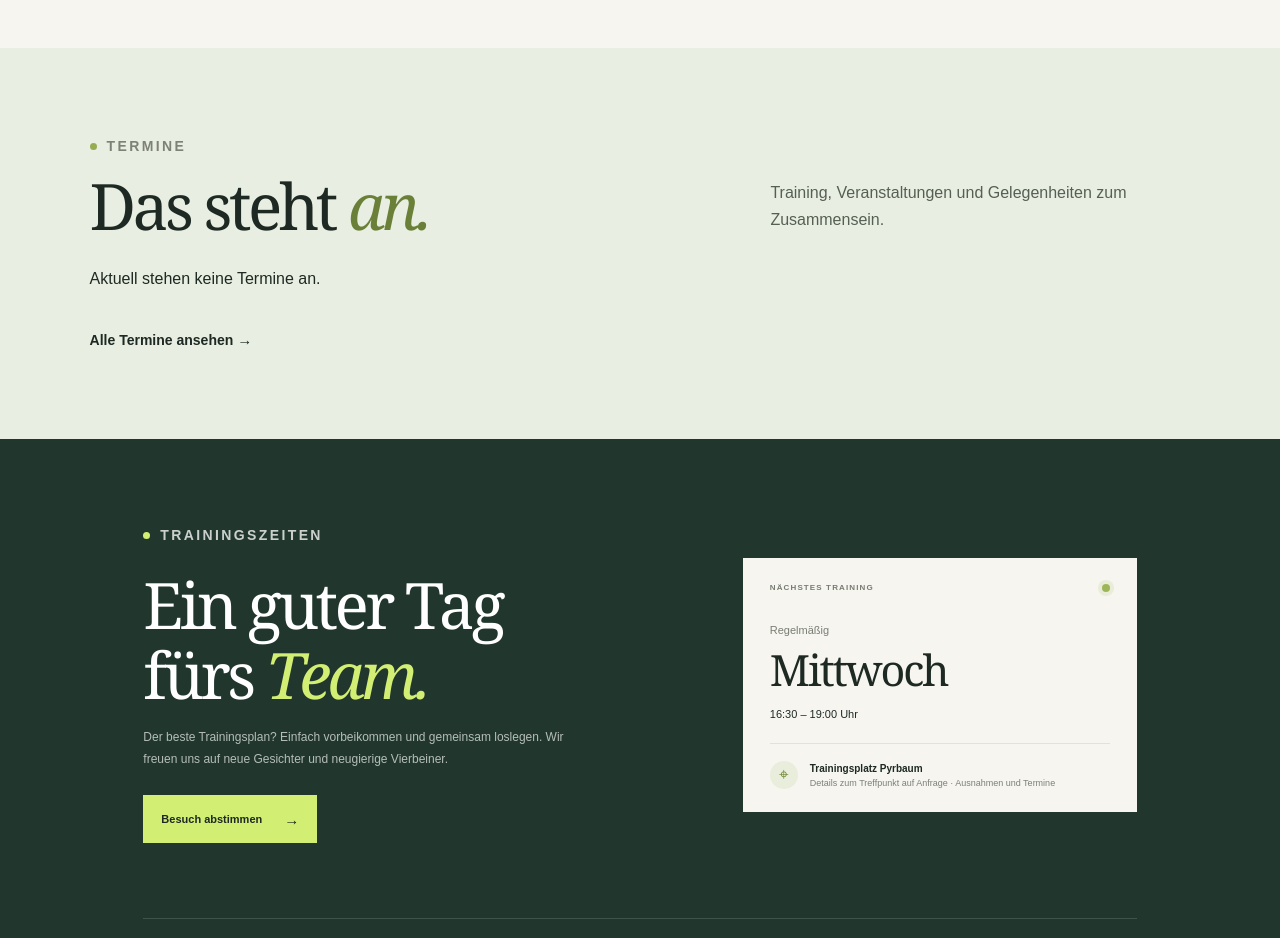
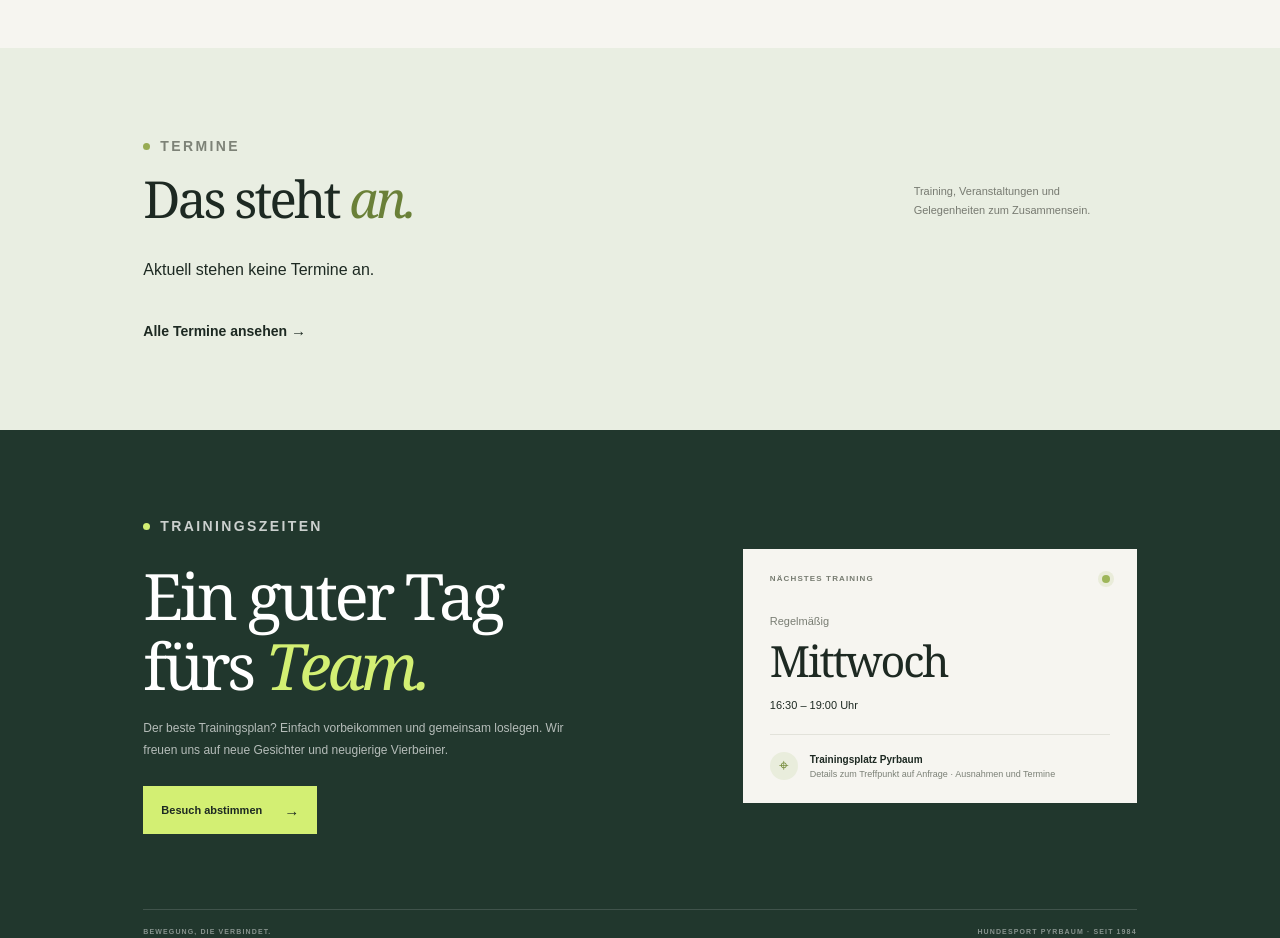
Before and after one commit to tanjakruegerbgt/website-svog-pyrbaum, a website: page index.html in a window 1280 px wide. Shown: the part 2040-2978 px from the top of the page. Drawn offline with Linux system fonts and the light colour scheme.

Commit message:
🎨 CSS-Stile für Links aktualisiert und neue Struktur für die Ereignisse-Vorschau hinzugefügt.

```diff
--- a/index.css
+++ b/index.css
@@ -686,25 +686,17 @@ body.sport-dialog-open {
 body.events-dialog-open {
   overflow: hidden;
 }
-.events-preview .events-heading-row {
-  display: flex;
-  align-items: center;
-  justify-content: space-between;
-  gap: 32px;
-  margin-bottom: 30px;
+.events-preview .events-inner {
+  width: min(77.6%, 1150px);
 }
-.events-preview .events-heading-row h2,
-.events-preview .events-heading-row .events-intro {
-  margin: 0;
-}
-.events-preview .events-heading-row .events-intro {
-  max-width: 420px;
+.events-preview .section-heading h2 {
+  margin-bottom: 0;
+  font-size: clamp(36px, 4vw, 51px);
+  line-height: 1.08;
 }
 @media (width<=760px) {
-  .events-preview .events-heading-row {
-    align-items: flex-start;
-    flex-direction: column;
-    gap: 8px;
+  .events-preview .events-inner {
+    width: 86%;
   }
 }
 .sport-dialog {
--- a/index.html
+++ b/index.html
@@ -166,10 +166,14 @@
       </section>
       <section class="events-section events-preview" id="termine" aria-labelledby="events-title">
         <div class="events-inner">
-          <p class="eyebrow eyebrow-dark"><span aria-hidden="true"></span> TERMINE</p>
-          <div class="events-heading-row">
-            <h2 id="events-title">Das steht <em>an.</em></h2>
-            <p class="events-intro">Training, Veranstaltungen und Gelegenheiten zum Zusammensein.</p>
+          <div class="section-heading">
+            <div>
+              <p class="eyebrow eyebrow-dark"><span aria-hidden="true"></span> TERMINE</p>
+              <h2 id="events-title">Das steht <em>an.</em></h2>
+            </div>
+            <p class="section-heading-copy">
+              Training, Veranstaltungen und Gelegenheiten zum Zusammensein.
+            </p>
           </div>
           <noscript><p>Ohne JavaScript werden auch vergangene Termine angezeigt.</p></noscript>
           <div class="events-list" data-events data-limit="3"><!-- events:list --></div>
```
Also changed, not shown: tests/layout.test.js (+3 -2 lines).
